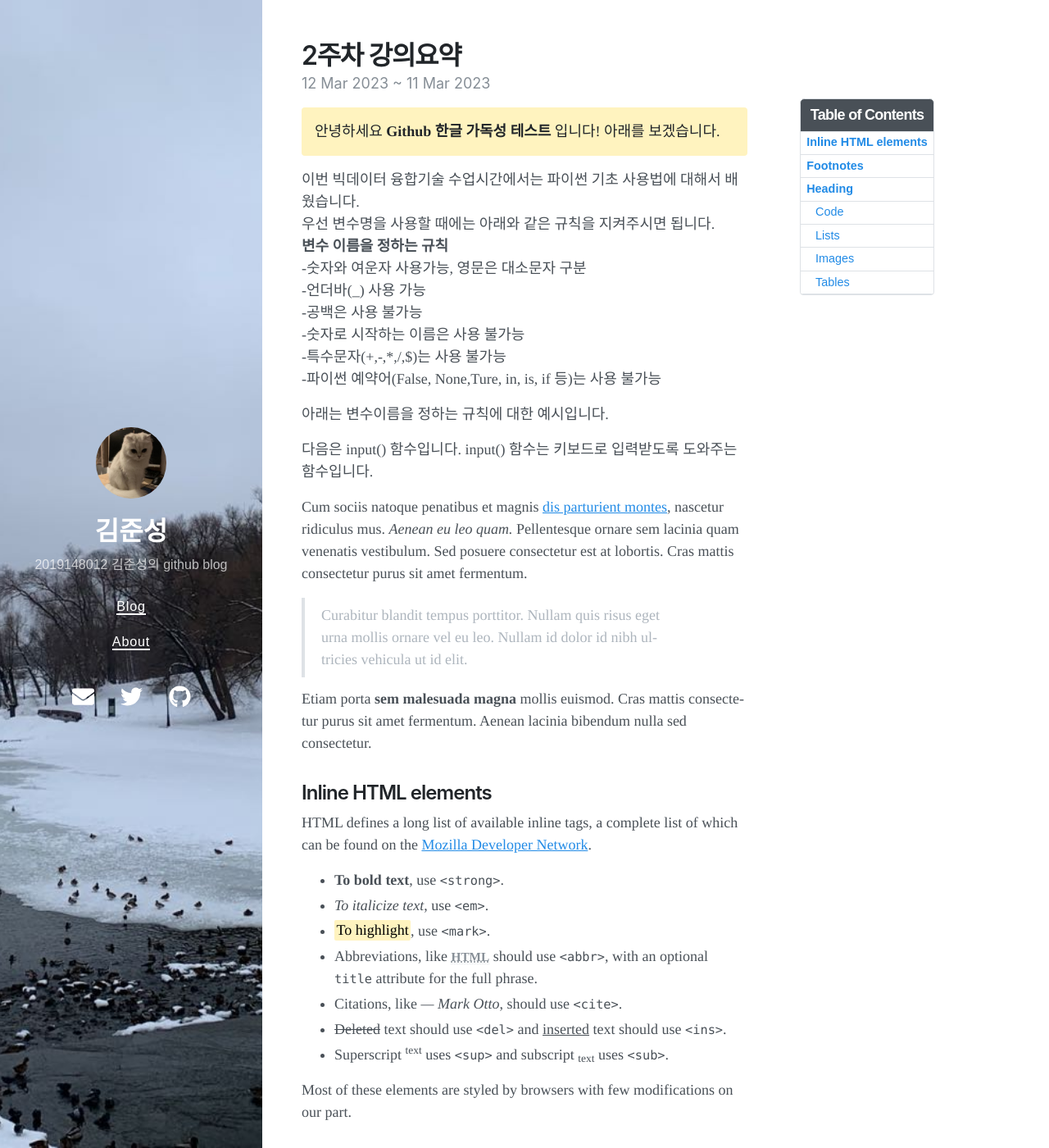
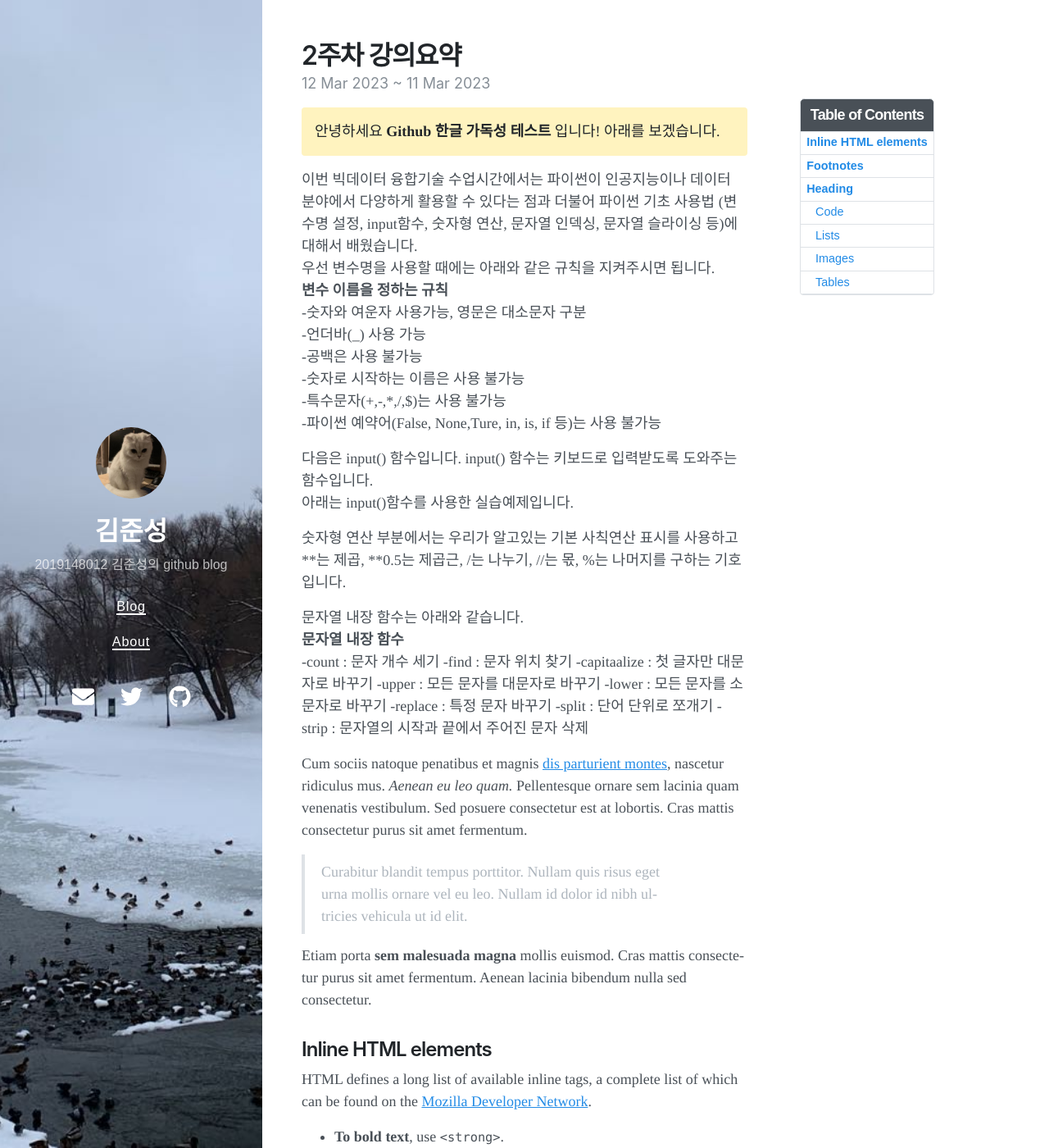
Before and after one commit to j-s-eee/j-s-eee, a Jekyll site: the page built from _posts/2020-09-29-welcome-to-not-pure-poole.md, in a window 1280 px wide and 1400 px high. Shown: the whole window at 82% size. Built offline with Jekyll 4.4.1, drawn with Linux system fonts in a browser that asks for light colours; nearby versions of some CDN libraries.

Commit message:
Update 2020-09-29-welcome-to-not-pure-poole.md

```diff
--- a/_posts/2020-09-29-welcome-to-not-pure-poole.md
+++ b/_posts/2020-09-29-welcome-to-not-pure-poole.md
@@ -9,7 +9,7 @@ toc:  true
 안녕하세요  **Github 한글 가독성 테스트** 입니다! 아래를 보겠습니다.
 {: .message }
 
-이번 빅데이터 융합기술 수업시간에서는 파이썬 기초 사용법에 대해서 배웠습니다.\
+이번 빅데이터 융합기술 수업시간에서는 파이썬이 인공지능이나 데이터 분야에서 다양하게 활용할 수 있다는 점과 더불어 파이썬 기초 사용법 (변수명 설정, input함수, 숫자형 연산, 문자열 인덱싱, 문자열 슬라이싱 등)에 대해서 배웠습니다.\
 우선 변수명을 사용할 때에는 아래와 같은 규칙을 지켜주시면 됩니다.\
 **변수 이름을 정하는 규칙**\
  -숫자와 여운자 사용가능, 영문은 대소문자 구분\
@@ -19,11 +19,26 @@ toc:  true
  -특수문자(+,-,*,/,$)는 사용 불가능\
  -파이썬 예약어(False, None,Ture, in, is, if 등)는 사용 불가능
 
-아래는 변수이름을 정하는 규칙에 대한 예시입니다.
+다음은 input() 함수입니다. input() 함수는 키보드로 입력받도록 도와주는 함수입니다.\
+아래는 input()함수를 사용한 실습예제입니다.
 
 
 
-다음은 input() 함수입니다. input() 함수는 키보드로 입력받도록 도와주는 함수입니다.
+숫자형 연산 부분에서는 우리가 알고있는 기본 사칙연산 표시를 사용하고\
+**는 제곱, **0.5는 제곱근, /는 나누기, //는 몫, %는 나머지를 구하는 기호입니다.
+
+문자열 내장 함수는 아래와 같습니다.\
+**문자열 내장 함수**\
+ -count : 문자 개수 세기
+ -find  : 문자 위치 찾기
+ -capitaalize : 첫 글자만 대문자로 바꾸기
+ -upper : 모든 문자를 대문자로 바꾸기
+ -lower : 모든 문자를 소문자로 바꾸기
+ -replace : 특정 문자 바꾸기
+ -split : 단어 단위로 쪼개기
+ -strip : 문자열의 시작과 끝에서 주어진 문자 삭제
+
+
 
 
 Cum sociis natoque penatibus et magnis <a href="#">dis parturient montes</a>, nascetur ridiculus mus. *Aenean eu leo quam.* Pellentesque ornare sem lacinia quam venenatis vestibulum. Sed posuere consectetur est at lobortis. Cras mattis consectetur purus sit amet fermentum.
```
